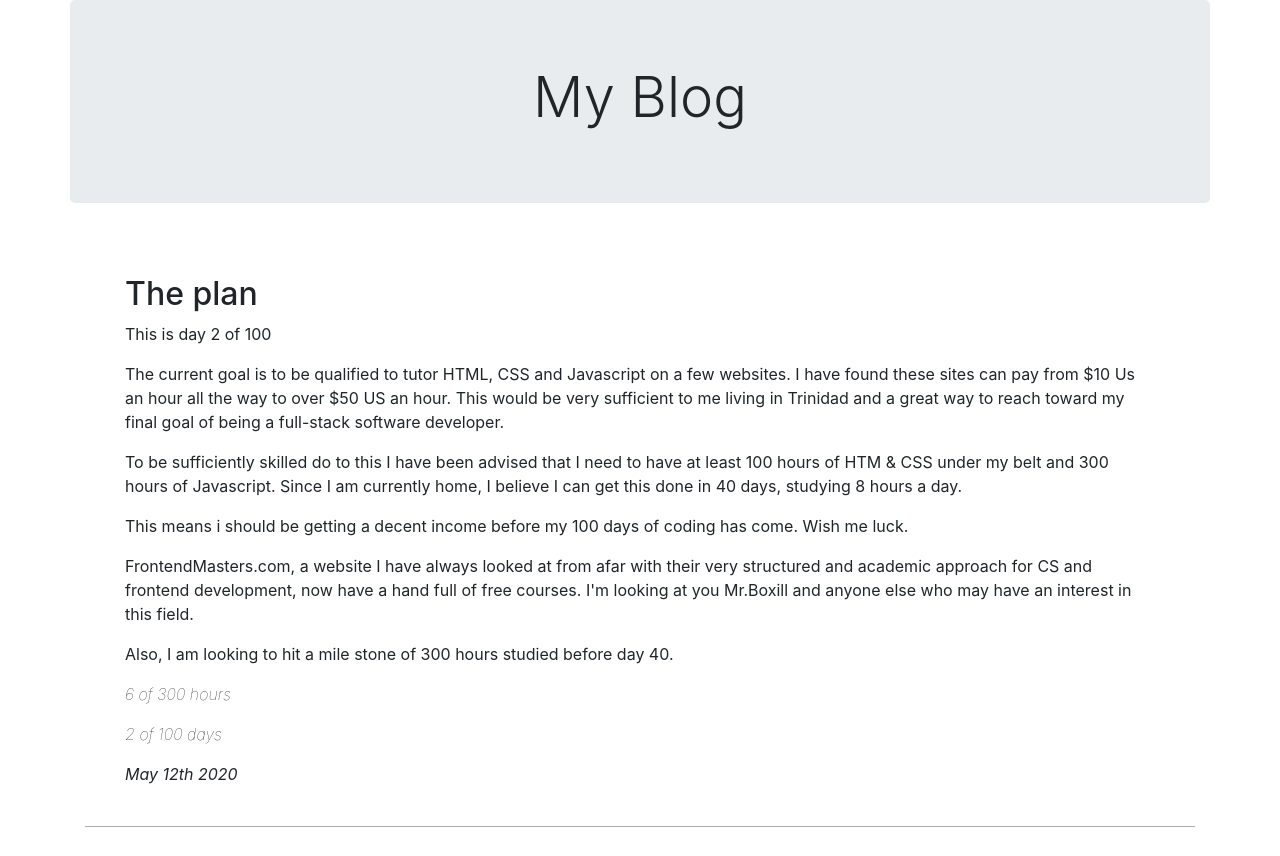
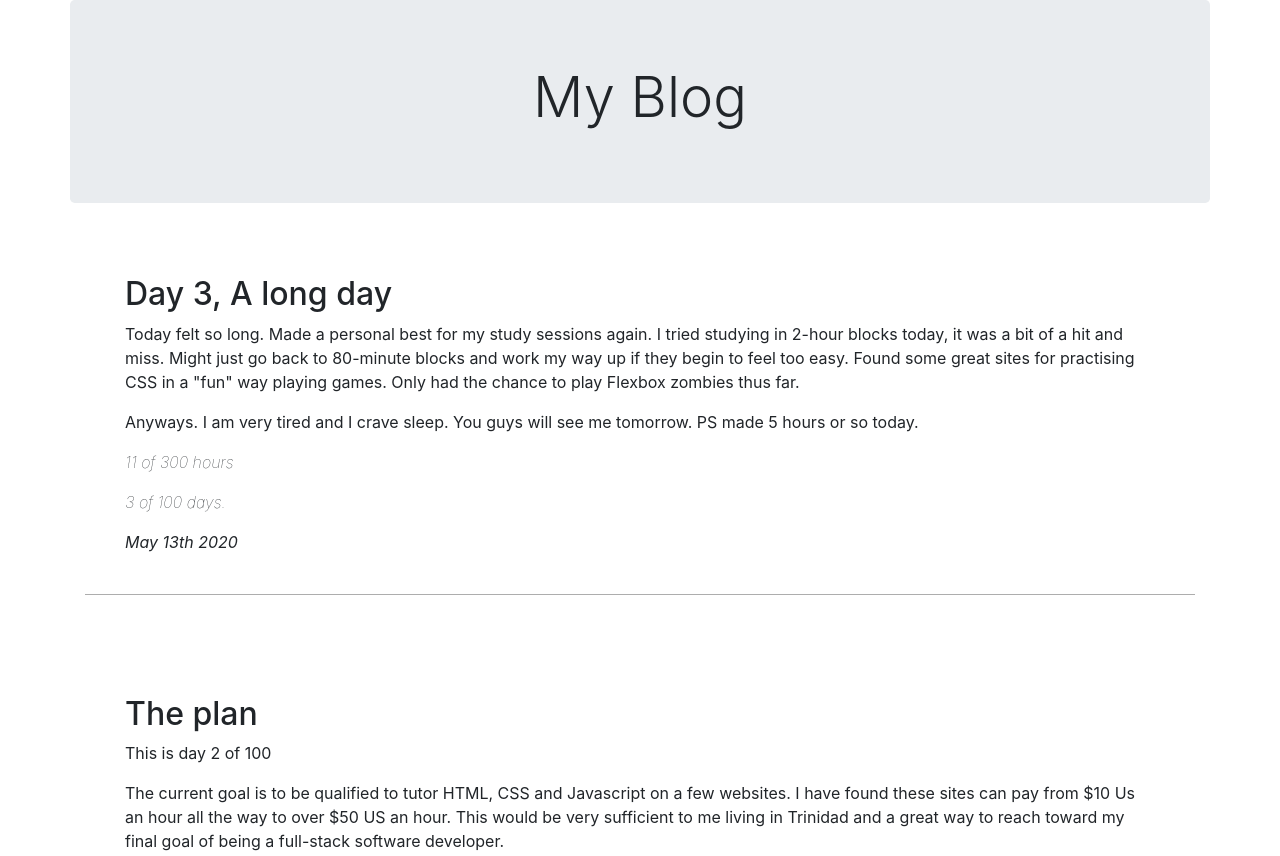
Before and after one commit to RondellAllard/My-Portfolio, a plain HTML site: page blog.html in a window 1280 px wide. Shown: the top 856 px of the page. Drawn offline with Linux system fonts and the light colour scheme.

Commit message:
May 13th Udate

```diff
--- a/blog.html
+++ b/blog.html
@@ -16,6 +16,15 @@
       <h1 class="display-4">My Blog</h1>
     </header>
     <section class="container">
+      <div class="blog-entry">
+        <h2>Day 3, A long day</h2>
+        <p>Today felt so long. Made a personal best for my study sessions again. I tried studying in 2-hour blocks today, it was a bit of a hit and miss. Might just go back to 80-minute blocks and work my way up if they begin to feel too easy. Found some great sites for practising CSS in a "fun" way playing games. Only had the chance to play Flexbox zombies thus far.</p>
+        <p>Anyways. I am very tired and I crave sleep. You guys will see me tomorrow. PS made 5 hours or so today.</p>
+      <p class="countdown">11 of 300 hours</p>
+      <p class="countdown">3 of 100 days.</p>
+      <cite>May 13th 2020</cite>
+
+      </div>
       <div class="blog-entry">
         <h2>The plan</h2>
         <p>This is day 2 of 100</p>
```
